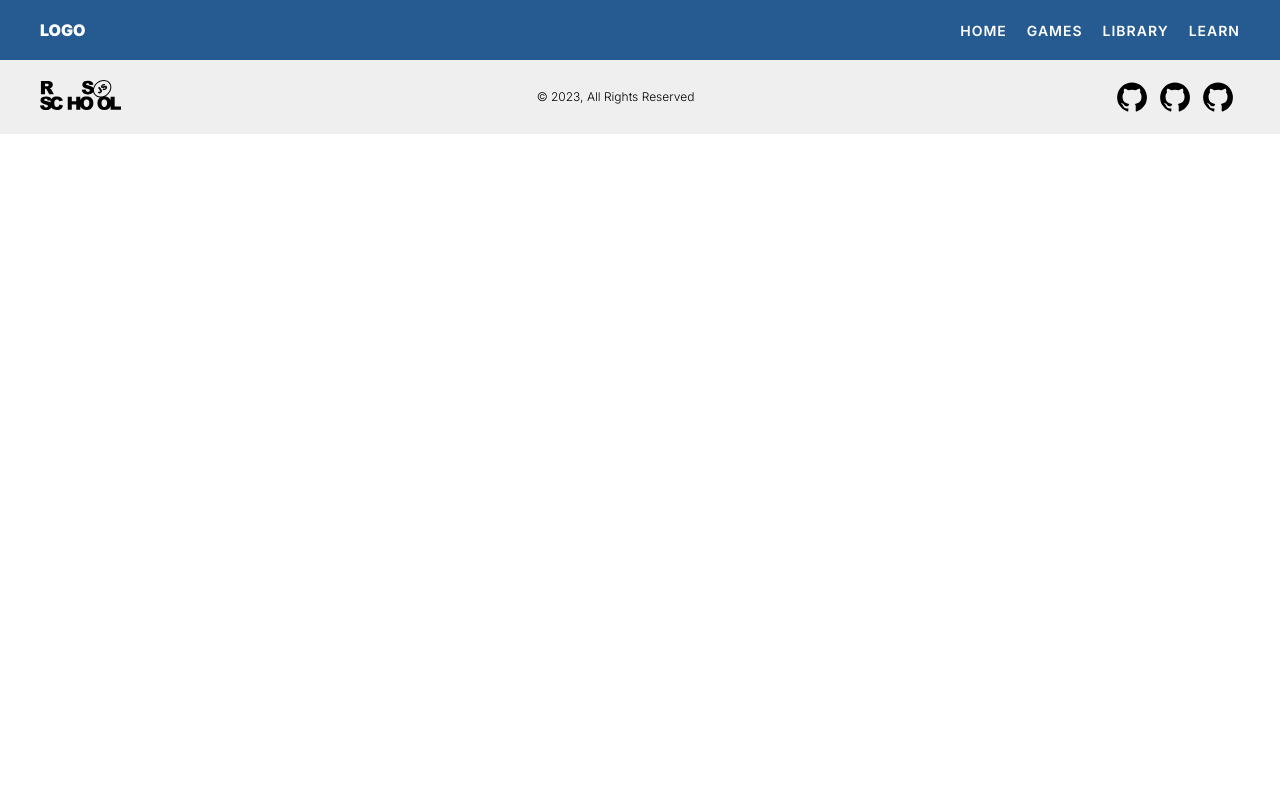
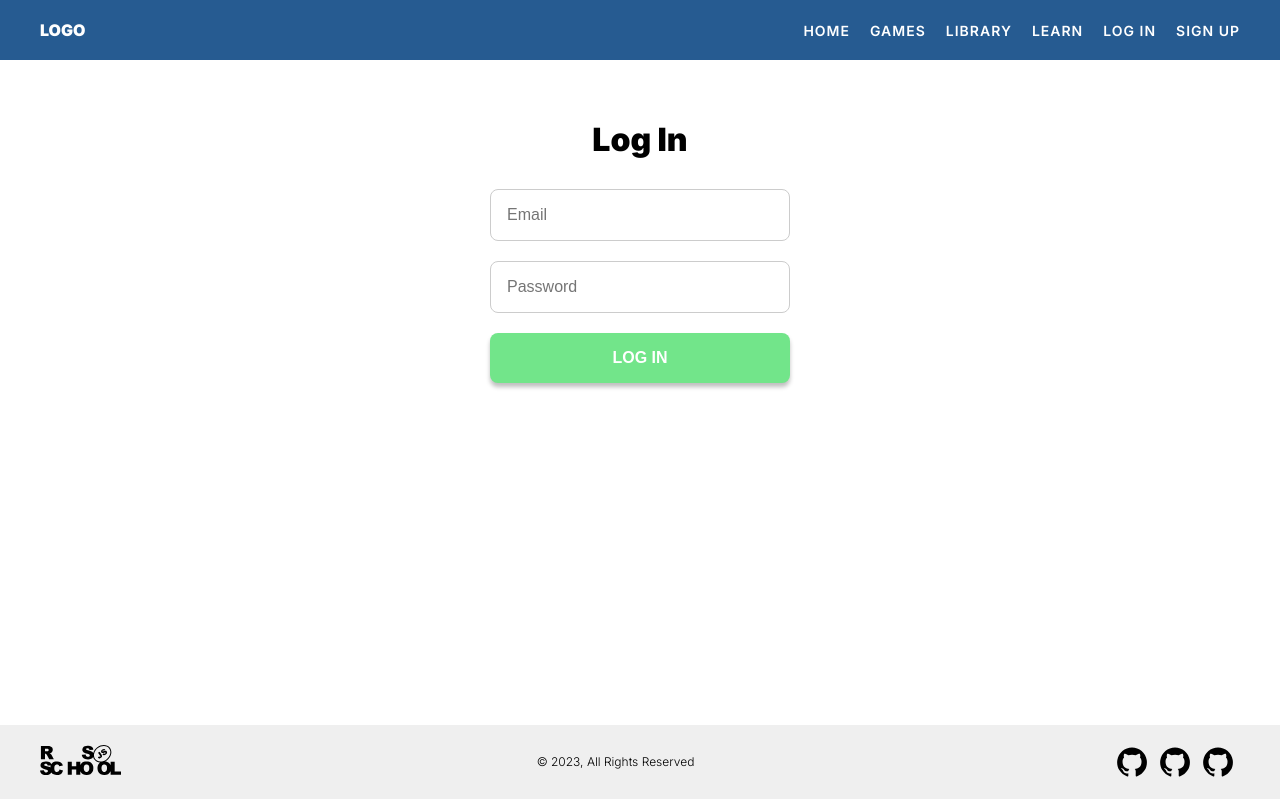
Before and after one commit to gsidnick/rsclone, a React (Create React App) app: page /login in a window 1280 px wide. Built offline with nearby package versions, Linux system fonts and the light colour scheme.

Commit message:
feat: add login & signup forms

```diff
--- a/src/App.tsx
+++ b/src/App.tsx
@@ -8,9 +8,11 @@ import Library from './components/Library/Library';
 import Learn from './components/Learn/Learn';
 import Footer from './components/Footer/Footer';
 import Games from './components/Games/Games';
+import AuthLogin from './components/Auth/AuthLogin';
+import AuthSignup from './components/Auth/AuthSignup';
 import './App.css';
 
-export const MainContext = React.createContext<IMainContext>({ library:[] , setLibrary:() => {} });
+export const MainContext = React.createContext<IMainContext>({ library: [], setLibrary: () => {} });
 
 function App() {
   const [library, setLibrary] = useState<ILibrary[]>([]);
@@ -34,29 +36,31 @@ function App() {
   }
 
   useEffect(() => {
-    if(!library || library.length === 0) {
+    if (!library || library.length === 0) {
       const libraryLocal = getStorage();
 
-      if (libraryLocal && libraryLocal.length > 0){
+      if (libraryLocal && libraryLocal.length > 0) {
         setLibrary([...libraryLocal]);
       }
     } else {
       setStorage();
     }
-  // eslint-disable-next-line react-hooks/exhaustive-deps
-  },[library])
+    // eslint-disable-next-line react-hooks/exhaustive-deps
+  }, [library]);
 
   return (
     <div className="App">
       <Router>
         <Header />
         <MainContext.Provider value={{ library, setLibrary }}>
-        <Routes>
-          <Route path='/' element={<Home />} />
-          <Route path='/library/' element={<Library />} />
-          <Route path='/learn/' element={<Learn />} />
-          <Route path='/games/' element={<Games />} />
-        </Routes>
+          <Routes>
+            <Route path="/" element={<Home />} />
+            <Route path="/library/" element={<Library />} />
+            <Route path="/learn/" element={<Learn />} />
+            <Route path="/games/" element={<Games />} />
+            <Route path="/login/" element={<AuthLogin />} />
+            <Route path="/signup/" element={<AuthSignup />} />
+          </Routes>
         </MainContext.Provider>
         <Footer />
       </Router>
--- /dev/null
+++ b/src/components/Auth/Auth.css
@@ -0,0 +1,56 @@
+.auth {
+  padding: 30px 0;
+  min-height: calc(100vh - 135px);
+}
+
+.auth__container {
+  display: flex;
+  justify-content: center;
+  align-items: center;
+  padding: 30px;
+}
+
+.auth__form > * + * {
+  margin: 20px 0 0 0;
+}
+
+.auth__heading {
+  text-align: center;
+  margin: 0 0 30px 0;
+}
+
+.auth__input {
+  display: block;
+  width: 100%;
+  min-width: 300px;
+  font-size: 16px;
+  border: 1px solid #cccccc;
+  border-radius: 8px;
+  padding: 16px 16px;
+  background-color: #ffffff;
+  outline: none;
+}
+
+.auth__button {
+  display: block;
+  width: 100%;
+  font-size: 16px;
+  font-weight: 600;
+  text-transform: uppercase;
+  border: none;
+  color: #ffffff;
+  border-radius: 8px;
+  background-color: #72e58a;
+  padding: 16px 32px;
+  box-shadow: 0 4px 4px rgba(0, 0, 0, 0.25);
+  outline: none;
+  cursor: pointer;
+}
+
+.auth__button:hover {
+  background-color: #69d37f;
+}
+
+.auth__button:active {
+  box-shadow: 0 2px 2px rgba(0, 0, 0, 0.25);
+}
--- /dev/null
+++ b/src/components/Auth/Auth.tsx
@@ -0,0 +1,13 @@
+import React from 'react';
+import IAuthProps from '../../interfaces/IAuthProps';
+import './Auth.css';
+
+function Auth({ children }: IAuthProps) {
+  return (
+    <main className="auth">
+      <div className="auth__container container">{children}</div>
+    </main>
+  );
+}
+
+export default Auth;
--- /dev/null
+++ b/src/components/Auth/AuthLogin.tsx
@@ -0,0 +1,35 @@
+import React, { useState } from 'react';
+import Auth from './Auth';
+
+function AuthLogin() {
+  const [email, setEmail] = useState<string>('');
+  const [password, setPassword] = useState<string>('');
+  return (
+    <Auth>
+      <div className="auth__form">
+        <h1 className="auth__heading">Log In</h1>
+        <input
+          className="auth__input"
+          onChange={(event) => setEmail(event.target.value)}
+          value={email}
+          type="text"
+          name="email"
+          placeholder="Email"
+        />
+        <input
+          className="auth__input"
+          onChange={(event) => setPassword(event.target.value)}
+          value={password}
+          type="password"
+          name="password"
+          placeholder="Password"
+        />
+        <button className="auth__button" type="button">
+          Log In
+        </button>
+      </div>
+    </Auth>
+  );
+}
+
+export default AuthLogin;
--- /dev/null
+++ b/src/components/Auth/AuthSignup.tsx
@@ -0,0 +1,44 @@
+import React, { useState } from 'react';
+import Auth from './Auth';
+
+function AuthSignup() {
+  const [name, setName] = useState<string>('');
+  const [email, setEmail] = useState<string>('');
+  const [password, setPassword] = useState<string>('');
+  return (
+    <Auth>
+      <div className="auth__form">
+        <h1 className="auth__heading">Sign Up</h1>
+        <input
+          className="auth__input"
+          onChange={(event) => setName(event.target.value)}
+          value={name}
+          type="text"
+          name="name"
+          placeholder="Name"
+        />
+        <input
+          className="auth__input"
+          onChange={(event) => setEmail(event.target.value)}
+          value={email}
+          type="text"
+          name="email"
+          placeholder="Email"
+        />
+        <input
+          className="auth__input"
+          onChange={(event) => setPassword(event.target.value)}
+          value={password}
+          type="password"
+          name="password"
+          placeholder="Password"
+        />
+        <button className="auth__button" type="button">
+          Sign Up
+        </button>
+      </div>
+    </Auth>
+  );
+}
+
+export default AuthSignup;
--- a/src/components/Nav/Nav.tsx
+++ b/src/components/Nav/Nav.tsx
@@ -36,6 +36,16 @@ function Nav() {
             Learn
           </Link>
         </li>
+        <li className="nav__item">
+          <Link className="nav__link" onClick={checkCurrentLink} to="/login/">
+            Log In
+          </Link>
+        </li>
+        <li className="nav__item">
+          <Link className="nav__link" onClick={checkCurrentLink} to="/signup/">
+            Sign Up
+          </Link>
+        </li>
       </ul>
     </nav>
   );
--- /dev/null
+++ b/src/interfaces/IAuthProps.ts
@@ -0,0 +1,5 @@
+import React from 'react';
+
+export default interface IAuthProps {
+  children?: React.ReactElement;
+}
```
